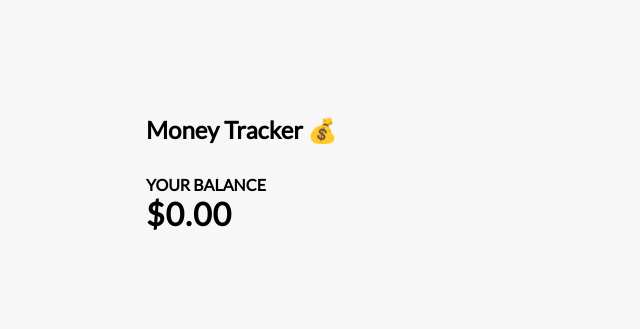
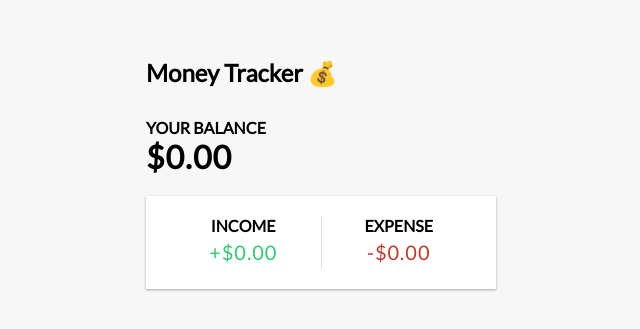
Before and after one commit to Arecio3/shmoney-tracker, a React (Create React App) app: page / in a window 1280 px wide. Shown: the part 221-550 px from the top of the page, without its empty margins (319-959 px from the left). Built offline with nearby package versions, Linux system fonts and the light colour scheme.

Commit message:
Added income expenses component

```diff
--- a/src/App.js
+++ b/src/App.js
@@ -1,6 +1,7 @@
 import './App.css';
 import Header from './components/Header';
 import Balance from './components/Balance';
+import IncomeExpenses from './components/IncomeExpenses';
 
 function App() {
   return (
@@ -8,6 +9,7 @@ function App() {
       <Header />
       <div className="container">
         <Balance />
+        <IncomeExpenses />
       </div>
     </div>
   );
```
